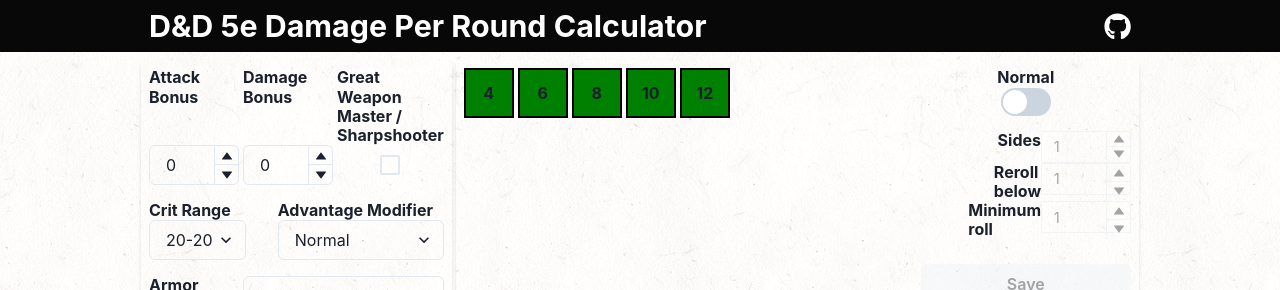
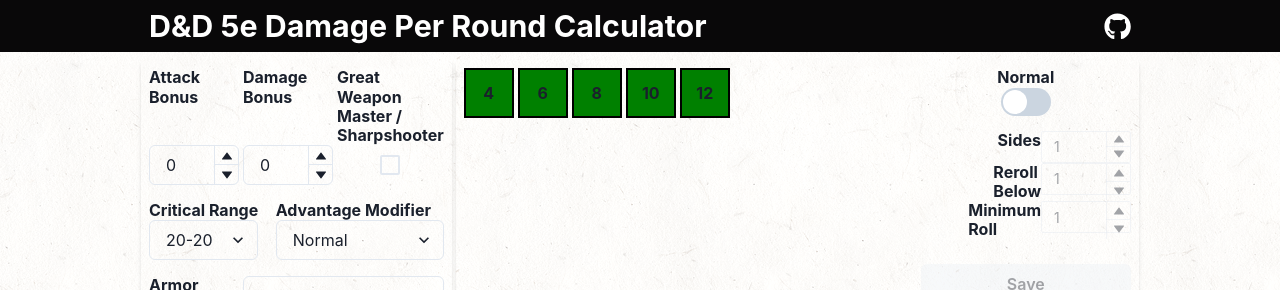
Before and after one commit to vzsoares/DnD-dpr-Calculator, a Next.js app: page / in a window 1280 px wide. Shown: the top 290 px of the page. Built offline with nearby package versions, Linux system fonts and the light colour scheme.

Commit message:
interface tweaks

```diff
--- a/packages/sections/AdvancedOptionsSection.js
+++ b/packages/sections/AdvancedOptionsSection.js
@@ -9,7 +9,7 @@
     <Flex justifyContent={{ base: "space-between" }}>
       <SelectInput
         props={{
-          title: "Crit Range",
+          title: "Critical Range",
           displayValues: ["20-20", "19-20", "18-20"],
           values: [20, 19, 18],
           key: "crit_range",
@@ -20,7 +20,7 @@
       <SelectInput
         props={{
           title: "Advantage Modifier",
-          displayValues: ["Normal", "Advantage", "Elven accuracy"],
+          displayValues: ["Normal", "Advantage", "Elven Accuracy"],
           values: [1, 2, 3],
           key: "advantage_modifier",
           updateInput,
--- a/packages/sections/DieSection.js
+++ b/packages/sections/DieSection.js
@@ -37,13 +37,13 @@
       flexDir: "row",
     },
     {
-      roll: "Reroll below",
+      roll: "Reroll Below",
       value: reroll,
       setValue: (e) => setReroll(e),
       flexDir: "row",
     },
     {
-      roll: "Minimum roll",
+      roll: "Minimum Roll",
       value: minRoll,
       setValue: (e) => setMinRoll(e),
       flexDir: "row",
```
